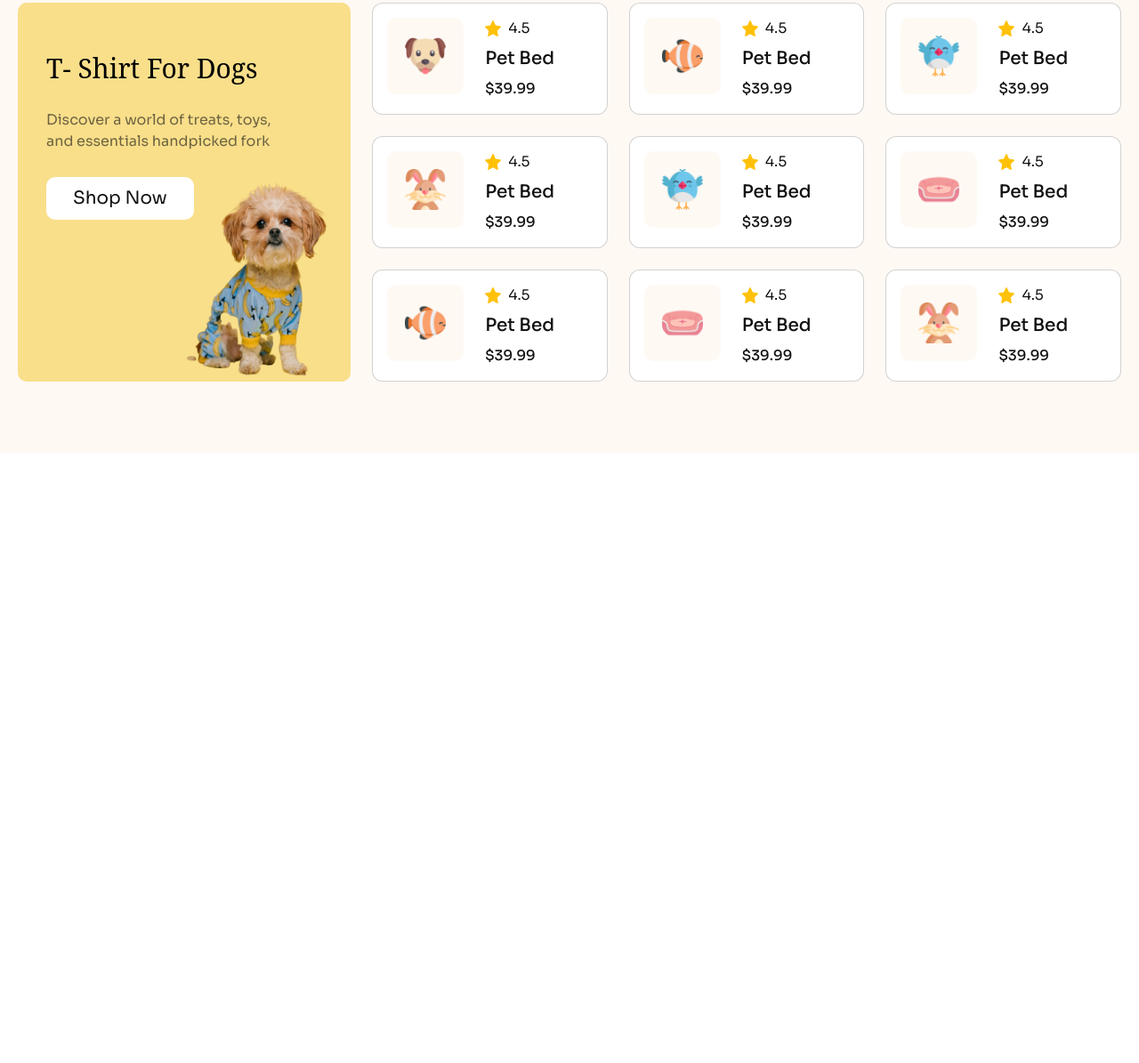
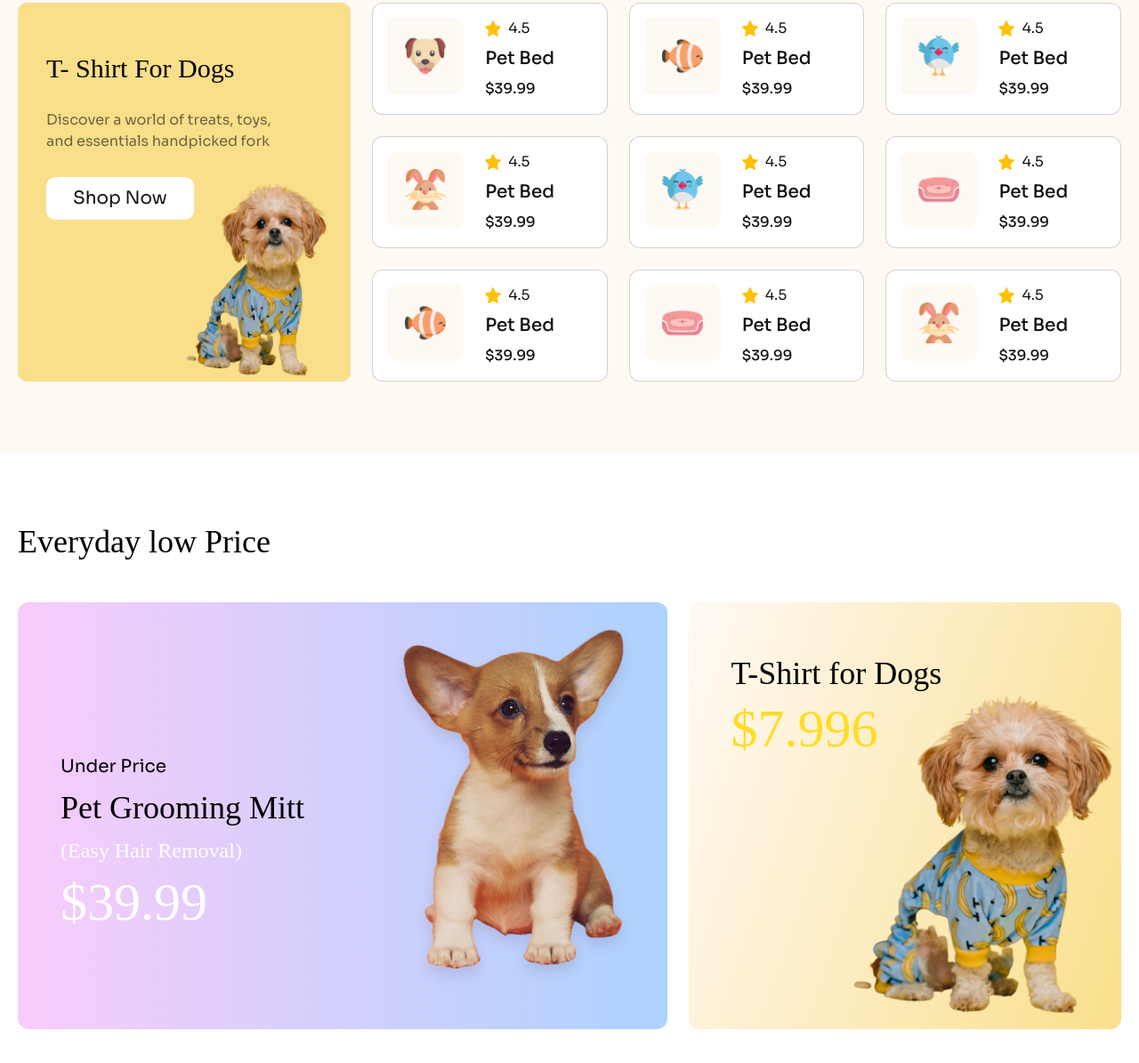
Before and after one commit to md-shawon-dev/Browse4Pets, a website: page index.html in a window 1280 px wide. Shown: the part 697-1892 px from the top of the page at 89% size. Before the commit the page ends 1206 px from the top, so only its background shows below. Drawn offline with nearby package versions, Linux system fonts and the light colour scheme; a web font is replaced by a local one.

Commit message:
Everyday low Price done

```diff
--- a/index.html
+++ b/index.html
@@ -3,7 +3,7 @@
   <head>
     <meta charset="UTF-8" />
     <meta name="viewport" content="width=device-width, initial-scale=1.0" />
-    <script src="https://unpkg.com/@tailwindcss/browser@4"></script>
+    <script src="https://cdn.tailwindcss.com/"></script>
     <title>Browse4Pets</title>
     <link rel="preconnect" href="https://fonts.googleapis.com" />
     <link rel="preconnect" href="https://fonts.gstatic.com" crossorigin />
@@ -12,7 +12,7 @@
       rel="stylesheet"
     />
     <link rel="stylesheet" href="./style.css" />
-    <style type="text/tailwindcss">
+    <!-- <style type="text/tailwindcss">
       @theme {
         --color-primary: #ffdc26;
         --color-Flavescent: #f9df8a;
@@ -20,7 +20,25 @@
         --font-adlam: "ADLaM Display", "serif";
         --font-sora: "Sora", "sans-serif";
       }
-    </style>
+    </style> -->
+    <script>
+      tailwind.config = {
+        theme: {
+          extend: {
+            colors: {
+              clifford: "#da373d",
+              primary: "#ffdc26",
+              Flavescent: "#f9df8a",
+              secondary: "#fff9f4",
+            },
+            fontFamily: {
+              adlam: ["ADLaM Display", "serif"],
+              sora: ["Sora", "sans-serif"],
+            },
+          },
+        },
+      };
+    </script>
   </head>
   <body class="bg-white">
     <!-- navbar start -->
@@ -438,6 +456,53 @@
     </section>
     <!-- Trending Pet Products end -->
     <!-- Everyday low Price start -->
+    <section class="py-20 wrap_container">
+      <h2 class="font-adlam text-2xl md:text-4xl">Everyday low Price</h2>
+      <div class="gap-6 grid md:grid-cols-1 lg:grid-cols-[3fr_2fr] mt-12">
+        <div
+          class="relative gap-5 grid md:grid-cols-[3fr_360px] bg-gradient-to-r from-[#F8CCFB] to-[#ACD2FD] p-8 md:p-12 pr-0 md:pr-0 pb-0 md:pb-0 rounded-xl h-[340px] md:h-[480px]"
+        >
+          <div class="md:my-auto">
+            <p class="md:block hidden font-sora text-xl">Under Price</p>
+            <h2 class="my-0 md:my-3 font-adlam text-xl md:text-4xl">
+              Pet Grooming Mitt
+            </h2>
+            <p class="md:block hidden font-adlam text-2xl text-white">
+              (Easy Hair Removal)
+            </p>
+            <p
+              class="text-white md:black mt-1 md:mt-3 font-adlam text-[32px] md:text-6xl"
+            >
+              $39.99
+            </p>
+          </div>
+          <img
+            src="./assets/cute-dog-mid.png"
+            class="relative -top-10 -right-3 bottom-0 md:my-auto ml-auto w-[210px] md:w-full md:h-full"
+            alt=""
+          />
+        </div>
+        <div
+          class="relative grid bg-[linear-gradient(109deg,#FFF9F4_1.27%,#F9DF8A_100%)] p-8 md:p-12 pr-0 md:pr-0 pb-0 rounded-xl h-[340px] md:h-[480px]"
+        >
+          <div>
+            <h2 class="my-0 md:my-3 font-adlam text-xl md:text-4xl">
+              T-Shirt for Dogs
+            </h2>
+            <p
+              class="mt-1 md:mt-3 font-adlam text-[32px] text-primary md:text-6xl"
+            >
+              $7.996
+            </p>
+          </div>
+          <img
+            src="./assets/cute-pet-mid.png"
+            alt=""
+            class="right-0 bottom-0 absolute ml-auto w-[220px] md:w-[300px] lg:w-[250px] xl:w-[300px] h-auto"
+          />
+        </div>
+      </div>
+    </section>
     <!-- Everyday low Price end -->
     <!-- Subscribe start -->
     <!-- Subscribe end -->
--- /dev/null
+++ b/tailwind.config.js
@@ -0,0 +1,19 @@
+/** @type {import('tailwindcss').Config} */
+module.exports = {
+  content: ["./src/**/*.{html,js}"],
+  theme: {
+    extend: {
+      colors: {
+        clifford: "#da373d",
+        primary: "#ffdc26",
+        Flavescent: "#f9df8a",
+        secondary: "#fff9f4",
+      },
+      fontFamily: {
+        adlam: ["ADLaM Display", "serif"],
+        sora: ["Sora", "sans-serif"],
+      },
+    },
+  },
+  plugins: [],
+};
```
Also changed, not shown: package.json (added, +12 -0 lines), 1 other file.
